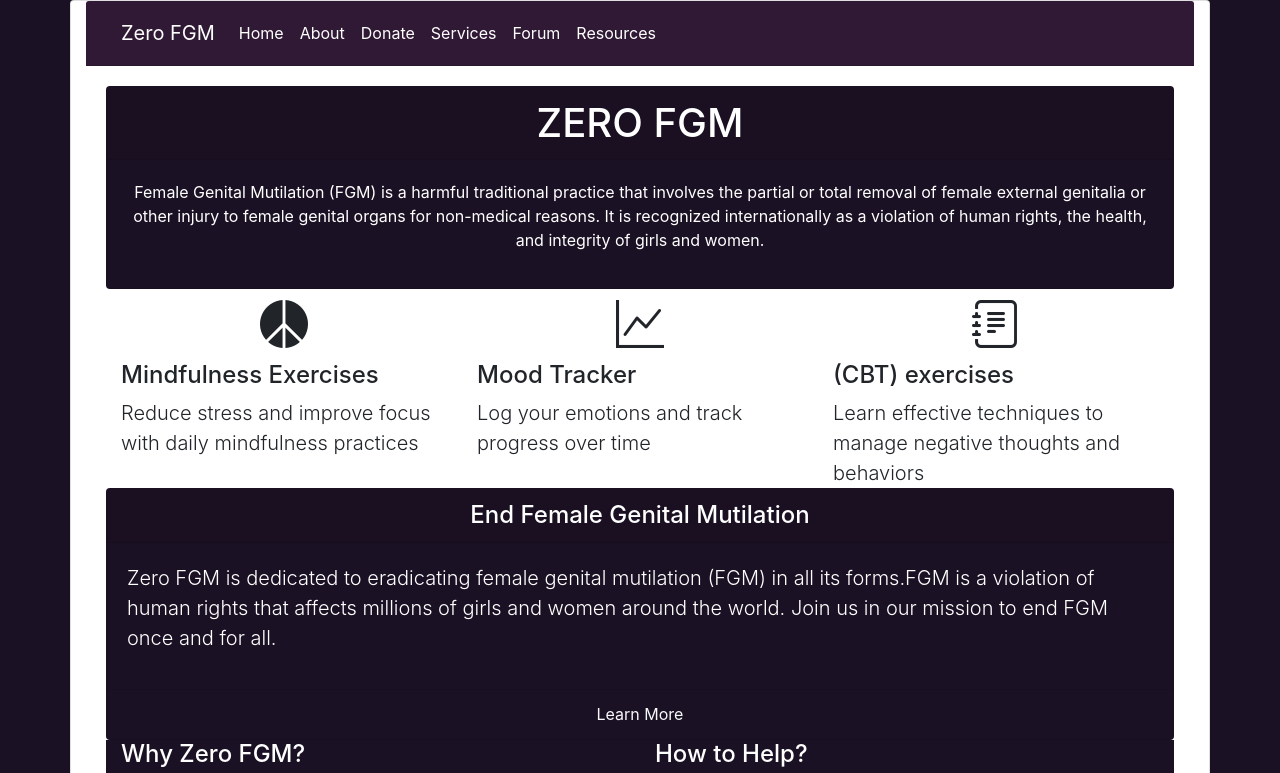
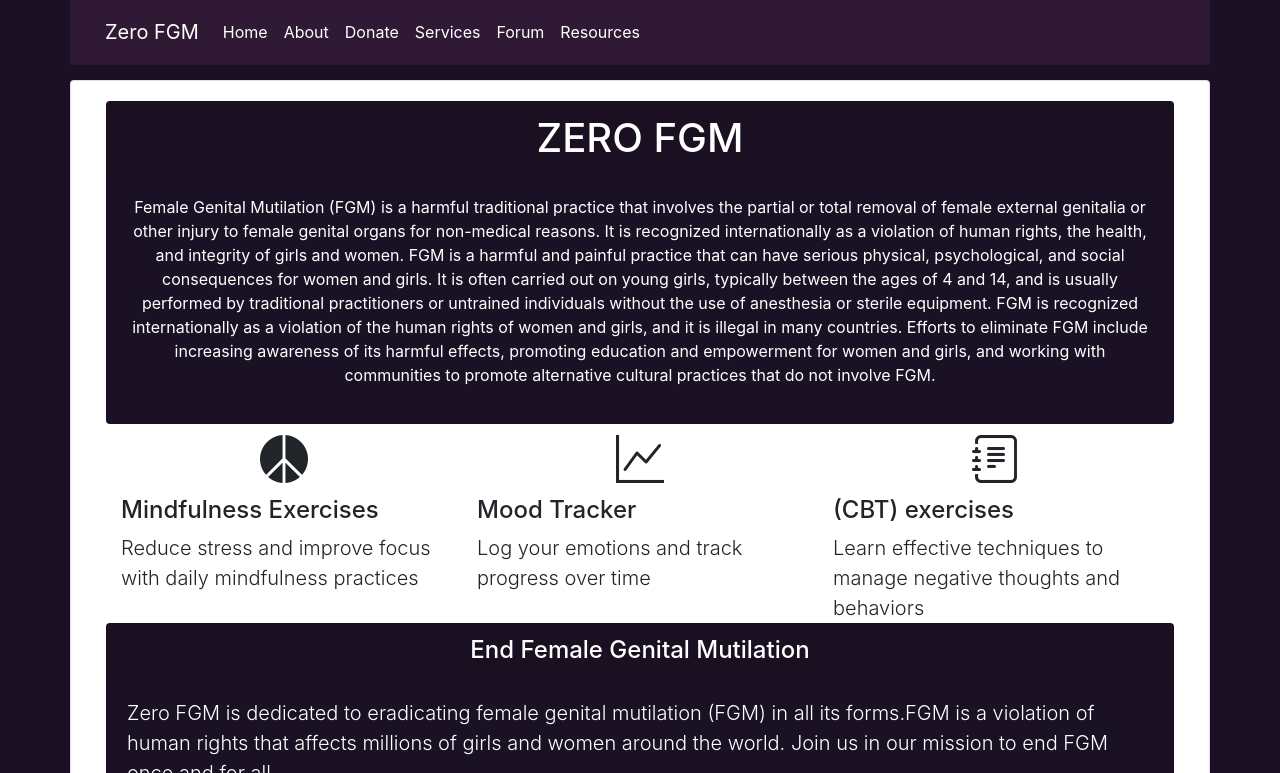
Before and after one commit to alexkemboi/zerofgm, a plain HTML site: page index.html in a window 1280 px wide. Shown: the top 773 px of the page. Drawn offline with nearby package versions, Linux system fonts and the light colour scheme.

Commit message:
fixed the ui of the web

```diff
--- a/index.html
+++ b/index.html
@@ -33,10 +33,8 @@
     />
   </head>
   <body class="bgColor">
-    <!--Navbar-->
-    <div class="card container">
     <nav
-        class="container navbar navbar-expand-lg navbar-light bgColorHeader  card-header"
+        class="container navbar navbar-expand-lg navbar-light bgColorHeader  card-header fixed-top"
       >
         <div class="container-fluid">
           <a class="navbar-brand text-white" href="#">Zero FGM</a>
@@ -80,12 +78,16 @@
           </div>
         </div>
       </nav>
+    <div class="card container" style="margin-top: 10vh;">
       <div class="card-body mt-30"  style="overflow: scroll;">
           <section class="text-center bgColor card"  id="homeSection">
             <div class="">
               <h1 class="text-color card-header">ZERO FGM</h1>
               <p class="text-color card-body">
                 Female Genital Mutilation (FGM) is a harmful traditional practice that involves the partial or total removal of female external genitalia or other injury to female genital organs for non-medical reasons. It is recognized internationally as a violation of human rights, the health, and integrity of girls and women.
+
+                FGM is a harmful and painful practice that can have serious physical, psychological, and social consequences for women and girls. It is often carried out on young girls, typically between the ages of 4 and 14, and is usually performed by traditional practitioners or untrained individuals without the use of anesthesia or sterile equipment.
+                FGM is recognized internationally as a violation of the human rights of women and girls, and it is illegal in many countries. Efforts to eliminate FGM include increasing awareness of its harmful effects, promoting education and empowerment for women and girls, and working with communities to promote alternative cultural practices that do not involve FGM.
                 </p>
             </div>
           </section>
@@ -155,6 +157,7 @@
 
       </div>
 
+    </div>
 
     <footer class="container footer bgColorHeader card-footer">
       <div class="row">
@@ -194,7 +197,6 @@
       <p class="text-center text-white">Copyright &copy; 2023 Zero FGM.</p>
     </div>
      </footer>
-    </div>
 
 
 
```
Lines whose indentation alone changed are shown as unchanged.
